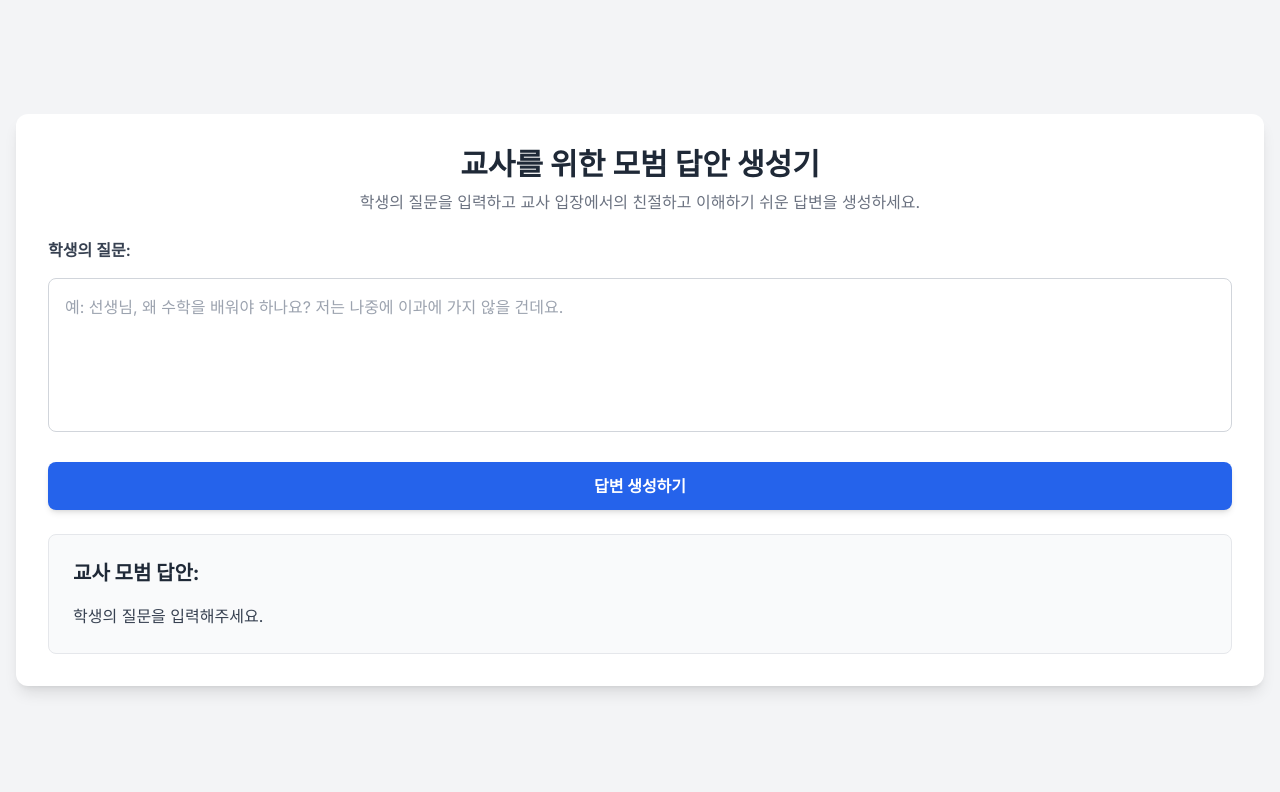
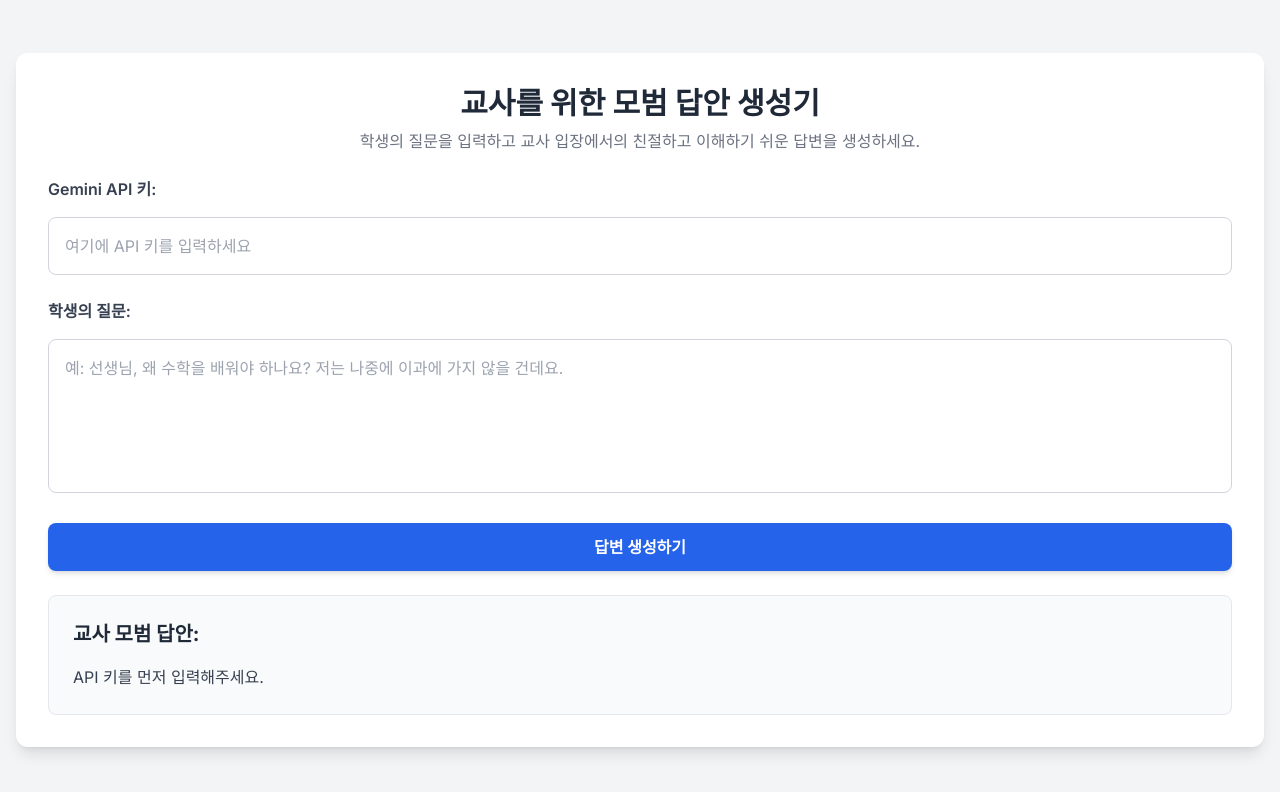
Before and after one commit to koreateacherkim/answer_Teacher, a plain HTML site: page index.html in a window 1280 px wide. Both pictures are taken after a click on the button "답변 생성하기". Drawn offline with nearby package versions, Linux system fonts and the light colour scheme.

Commit message:
Update index.html

```diff
--- a/index.html
+++ b/index.html
@@ -38,6 +38,11 @@
         </div>
 
         <div class="space-y-4">
+            <label for="apiKeyInput" class="block text-gray-700 font-semibold">Gemini API 키:</label>
+            <input type="password" id="apiKeyInput" placeholder="여기에 API 키를 입력하세요" class="w-full p-4 border border-gray-300 rounded-lg focus:outline-none focus:ring-2 focus:ring-blue-500 transition-all duration-200">
+        </div>
+
+        <div class="space-y-4">
             <label for="studentQuestion" class="block text-gray-700 font-semibold">학생의 질문:</label>
             <textarea id="studentQuestion" rows="5" placeholder="예: 선생님, 왜 수학을 배워야 하나요? 저는 나중에 이과에 가지 않을 건데요." class="w-full p-4 border border-gray-300 rounded-lg focus:outline-none focus:ring-2 focus:ring-blue-500 transition-all duration-200 resize-none"></textarea>
         </div>
@@ -54,6 +59,7 @@
     </div>
 
     <script type="module">
+        const apiKeyInput = document.getElementById('apiKeyInput');
         const studentQuestionInput = document.getElementById('studentQuestion');
         const generateBtn = document.getElementById('generateBtn');
         const buttonText = document.getElementById('buttonText');
@@ -75,10 +81,16 @@
         }
 
         generateBtn.addEventListener('click', async () => {
+            const userApiKey = apiKeyInput.value.trim();
             const userQuery = studentQuestionInput.value.trim();
 
+            if (userApiKey === '') {
+                teacherAnswerDiv.textContent = 'API 키를 먼저 입력해주세요.';
+                answerContainer.classList.remove('hidden');
+                return;
+            }
+
             if (userQuery === '') {
-                // 경고 창 대신 UI에 메시지를 표시합니다.
                 teacherAnswerDiv.textContent = '학생의 질문을 입력해주세요.';
                 answerContainer.classList.remove('hidden');
                 return;
@@ -88,8 +100,7 @@
 
             // Gemini API 호출을 위한 설정
             const systemPrompt = "당신은 학생들의 질문에 답변하는 친절하고, 지식이 풍부하며, 공감 능력이 뛰어난 교사입니다. 학생의 질문에 대해 충분히 이해하고 학생의 관점에서 친절하고 명확하며, 교육적인 모범 답안을 제시하세요. 답변은 존댓말로 작성하고, 학생의 질문에 공감하는 말로 시작하며, 핵심 내용을 간결하게 전달해야 합니다.";
-            const apiKey = "";
-            const apiUrl = `https://generativelanguage.googleapis.com/v1beta/models/gemini-2.5-flash-preview-05-20:generateContent?key=${apiKey}`;
+            const apiUrl = `https://generativelanguage.googleapis.com/v1beta/models/gemini-2.5-flash-preview-05-20:generateContent?key=${userApiKey}`;
 
             const payload = {
                 contents: [{ parts: [{ text: userQuery }] }],
```
